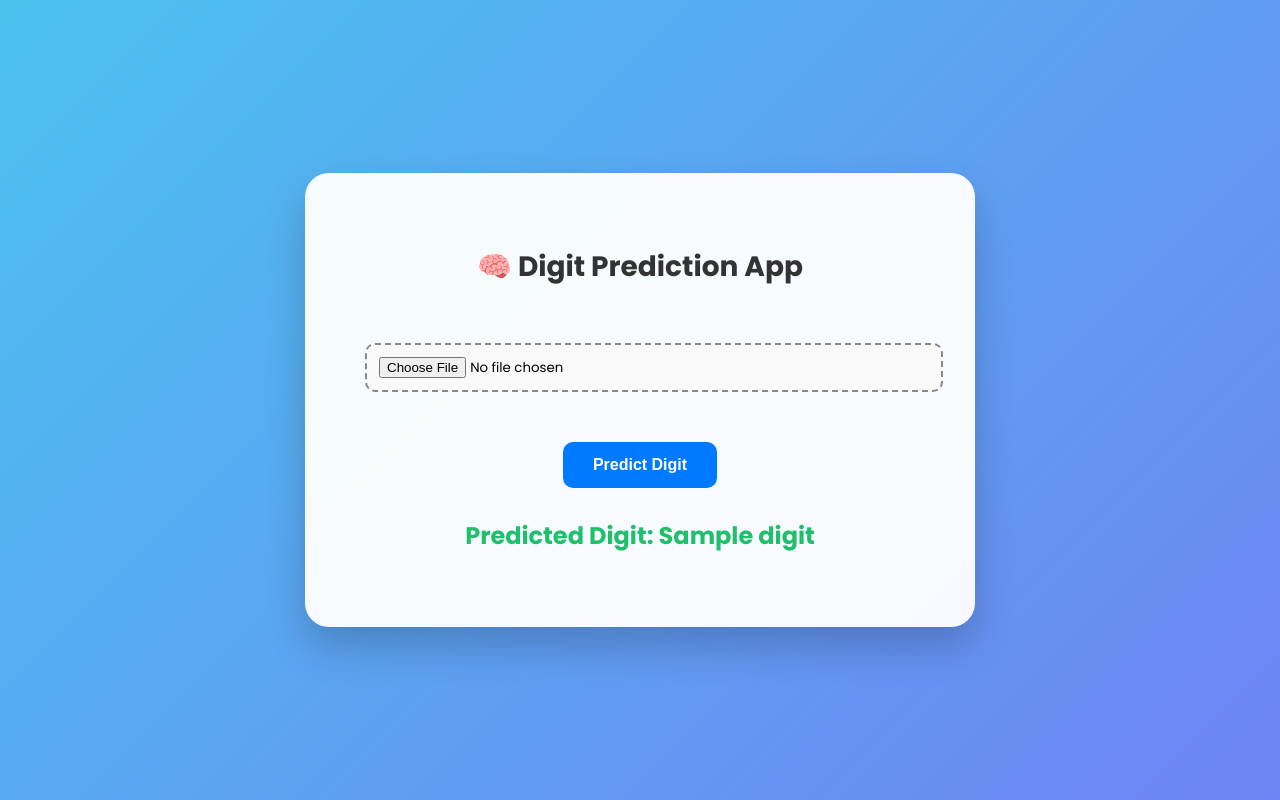
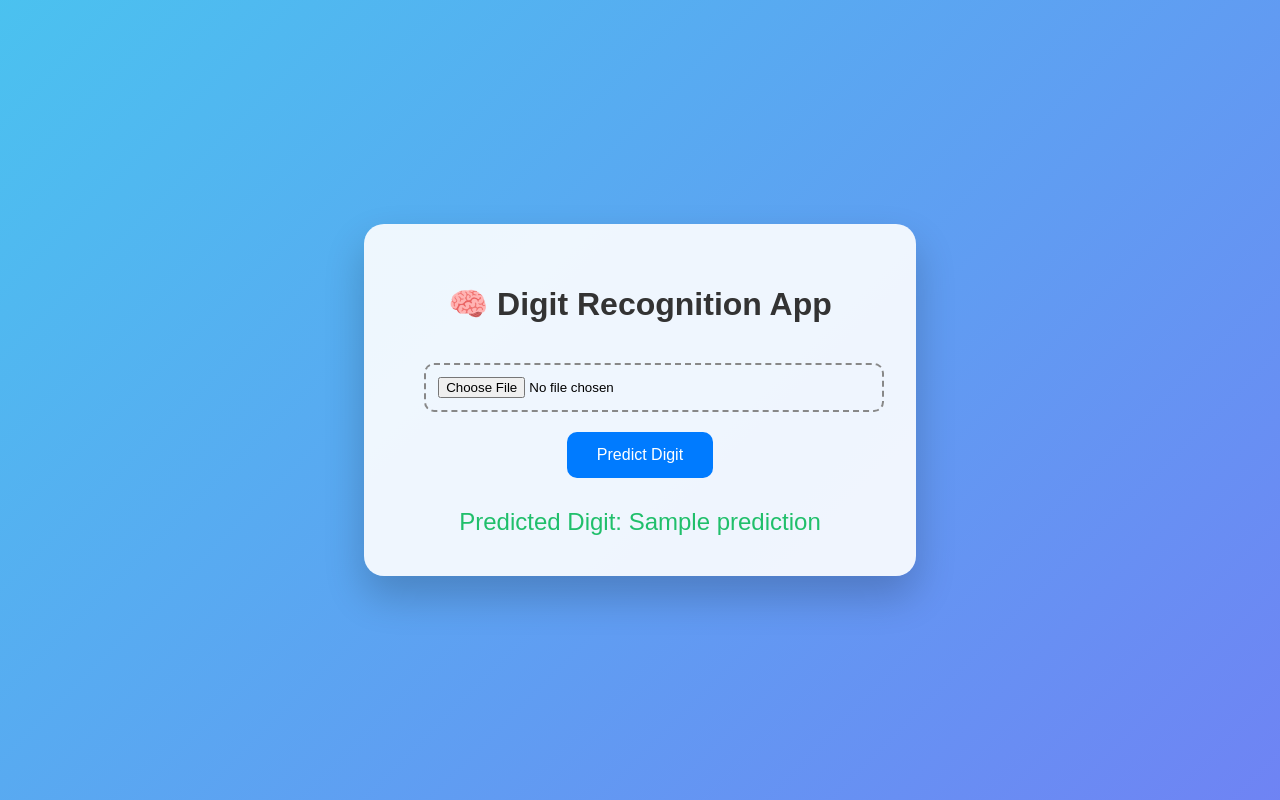
Before and after one commit to Manu10077/predict-ai, a Flask app: template templates/index.html in a window 1280 px wide. Run offline with Flask 3, Linux system fonts and the light colour scheme; the template is opened without the code that fills it: most values are stand-ins (such as "Sample title", 1, 10 or a date in 2020).

Commit message:
Update index.html

```diff
--- a/templates/index.html
+++ b/templates/index.html
@@ -1,98 +1,78 @@
 <!DOCTYPE html>
 <html lang="en">
 <head>
-  <meta charset="UTF-8">
-  <title>Digit Recognizer</title>
-  <link href="https://fonts.googleapis.com/css2?family=Poppins:wght@400;700&display=swap" rel="stylesheet">
+  <meta charset="UTF-8" />
+  <title>Digit Recognition</title>
   <style>
+    body {
+      font-family: 'Poppins', sans-serif;
+      margin: 0; padding: 0;
+      display: flex; justify-content: center; align-items: center;
+      height: 100vh;
+      background: linear-gradient(-45deg, #ff6ec4, #7873f5, #48c6ef, #6f86d6);
+      background-size: 400% 400%;
+      animation: gradientShift 10s ease infinite;
+    }
     @keyframes gradientShift {
       0% { background-position: 0% 50%; }
       50% { background-position: 100% 50%; }
       100% { background-position: 0% 50%; }
     }
-
+    .container {
+      background: rgba(255,255,255,0.9);
+      padding: 40px 60px;
+      border-radius: 20px;
+      text-align: center;
+      box-shadow: 0 20px 40px rgba(0,0,0,0.2);
+      animation: fadeIn 1.5s ease;
+    }
     @keyframes fadeIn {
       from { opacity: 0; transform: translateY(20px); }
       to { opacity: 1; transform: translateY(0); }
     }
-
-    body {
-      font-family: 'Poppins', sans-serif;
-      margin: 0;
-      padding: 0;
-      display: flex;
-      justify-content: center;
-      align-items: center;
-      min-height: 100vh;
-      background: linear-gradient(-45deg, #ff6ec4, #7873f5, #48c6ef, #6f86d6);
-      background-size: 400% 400%;
-      animation: gradientShift 10s ease infinite;
+    h1 {
+      margin-bottom: 20px;
+      color: #333;
+      font-size: 2em;
     }
-
-    .container {
-      background: rgba(255, 255, 255, 0.95);
-      border-radius: 24px;
-      box-shadow: 0 20px 40px rgba(0, 0, 0, 0.2);
-      padding: 50px 60px;
-      max-width: 550px;
-      width: 90%;
-      text-align: center;
-      animation: fadeIn 1.2s ease-in-out;
-    }
-
-    h2 {
-      font-size: 28px;
-      margin-bottom: 30px;
-      font-weight: 700;
-      color: #333;
-    }
-
     input[type="file"] {
-      margin: 25px 0;
-      font-family: inherit;
+      margin: 20px 0;
       padding: 12px;
       border: 2px dashed #888;
       border-radius: 10px;
-      background: #f9f9f9;
       width: 100%;
+      font-family: inherit;
     }
-
     button {
       background-color: #007bff;
       color: white;
       padding: 14px 30px;
       border: none;
       border-radius: 10px;
+      font-size: 16px;
       cursor: pointer;
-      font-size: 16px;
-      font-weight: 600;
-      transition: transform 0.3s ease, background-color 0.3s ease;
+      transition: transform 0.3s, background-color 0.3s;
     }
-
     button:hover {
       background-color: #0056b3;
-      transform: scale(1.07);
+      transform: scale(1.05);
     }
-
-    h3 {
+    .result {
+      margin-top: 30px;
+      font-size: 1.5em;
       color: #20bf6b;
-      font-size: 24px;
-      margin-top: 30px;
-      animation: fadeIn 1s ease 0.8s forwards;
     }
   </style>
 </head>
 <body>
   <div class="container">
-    <h2>🧠 Digit Prediction App</h2>
+    <h1>🧠 Digit Recognition App</h1>
     <form method="POST" enctype="multipart/form-data">
-      <input type="file" name="file" accept="image/*" required>
-      <br><br>
+      <input type="file" name="file" accept="image/*" required />
       <button type="submit">Predict Digit</button>
     </form>
-
-    {% if digit is not none %}
-      <h3>Predicted Digit: {{ digit }}</h3>
+    {% if prediction is not none %}
+      <div class="result">Predicted Digit: {{ prediction }}</div>
     {% endif %}
   </div>
 </body>
```
